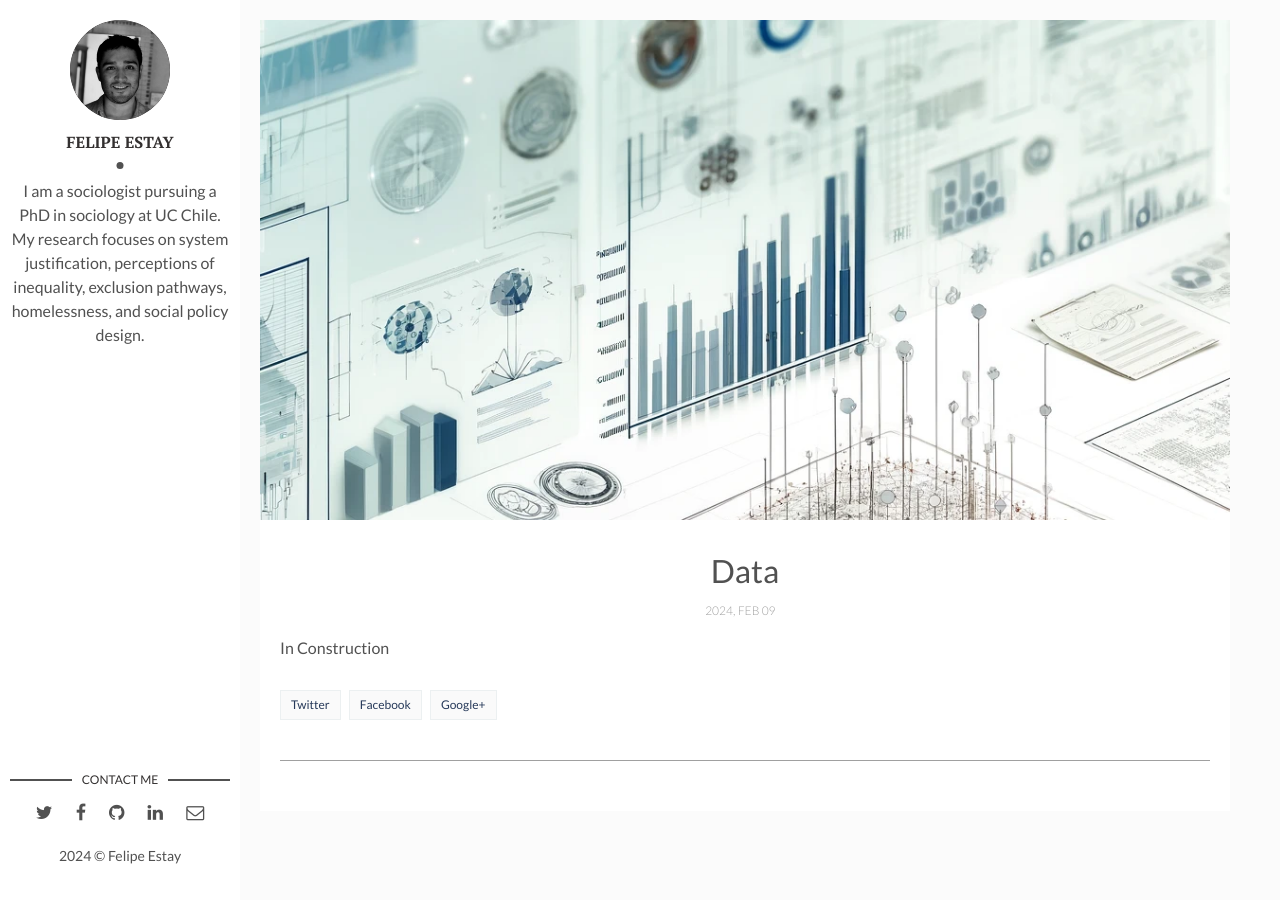
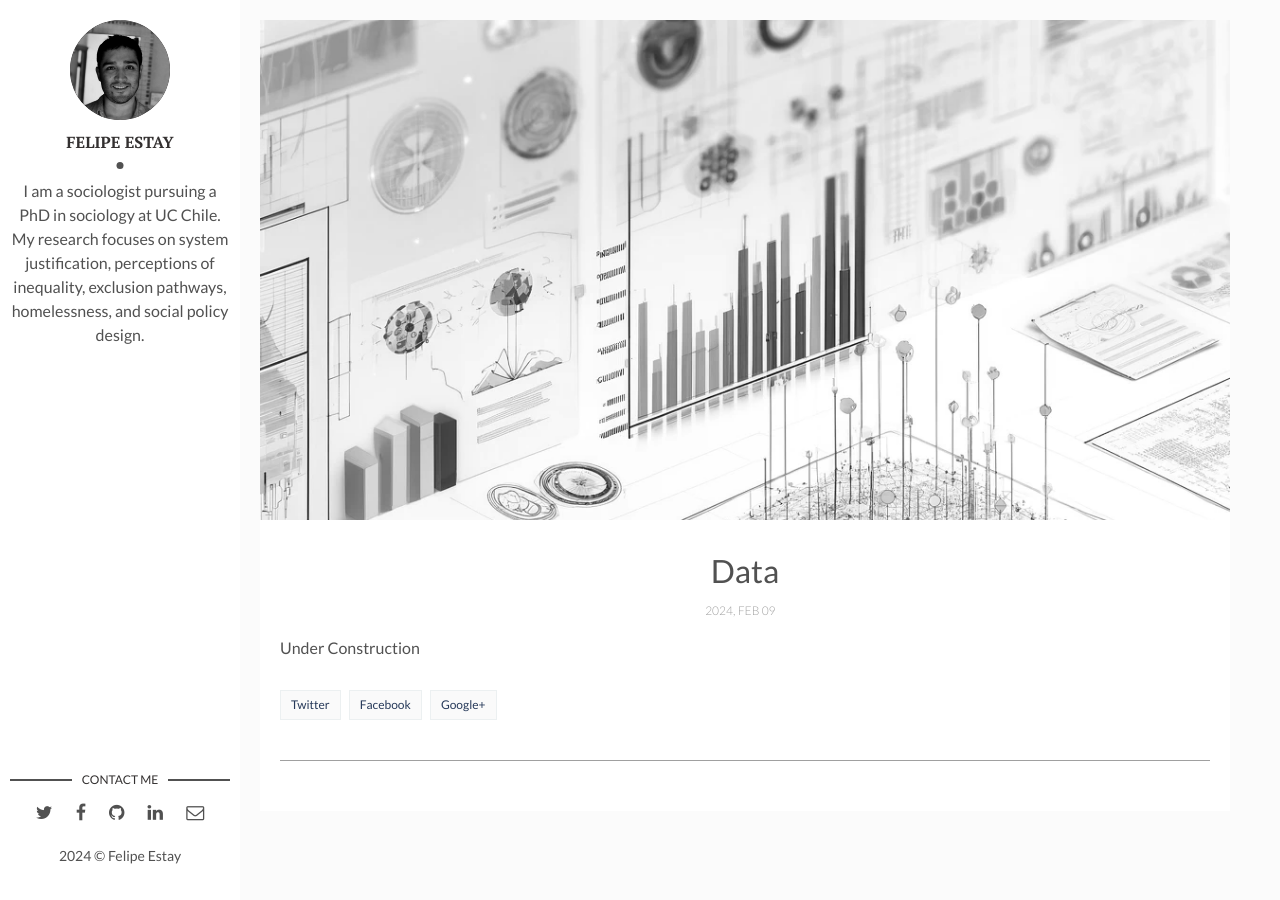
Before and after one commit to felipestay/felipestay.github.io, a Jekyll site: the page built from _posts/2017-04-06-welcome-to-jekyll.markdown, in a window 1280 px wide. Built offline with Jekyll 4.4.1, drawn with Linux system fonts in a browser that asks for light colours.

Commit message:
Update 2017-04-06-welcome-to-jekyll.markdown

```diff
--- a/_posts/2017-04-06-welcome-to-jekyll.markdown
+++ b/_posts/2017-04-06-welcome-to-jekyll.markdown
@@ -3,6 +3,6 @@ layout: post
 title: "Data"
 date: 2024-02-10 00:00:00 +0300
 description: You’ll find this post in your `_posts` directory. Go ahead and edit it and re-build the site to see your changes. # Add post description (optional)
-img:  data.jpg # Add image post (optional)
+img:  data.png # Add image post (optional)
 ---
-In Construction
+Under Construction
```
